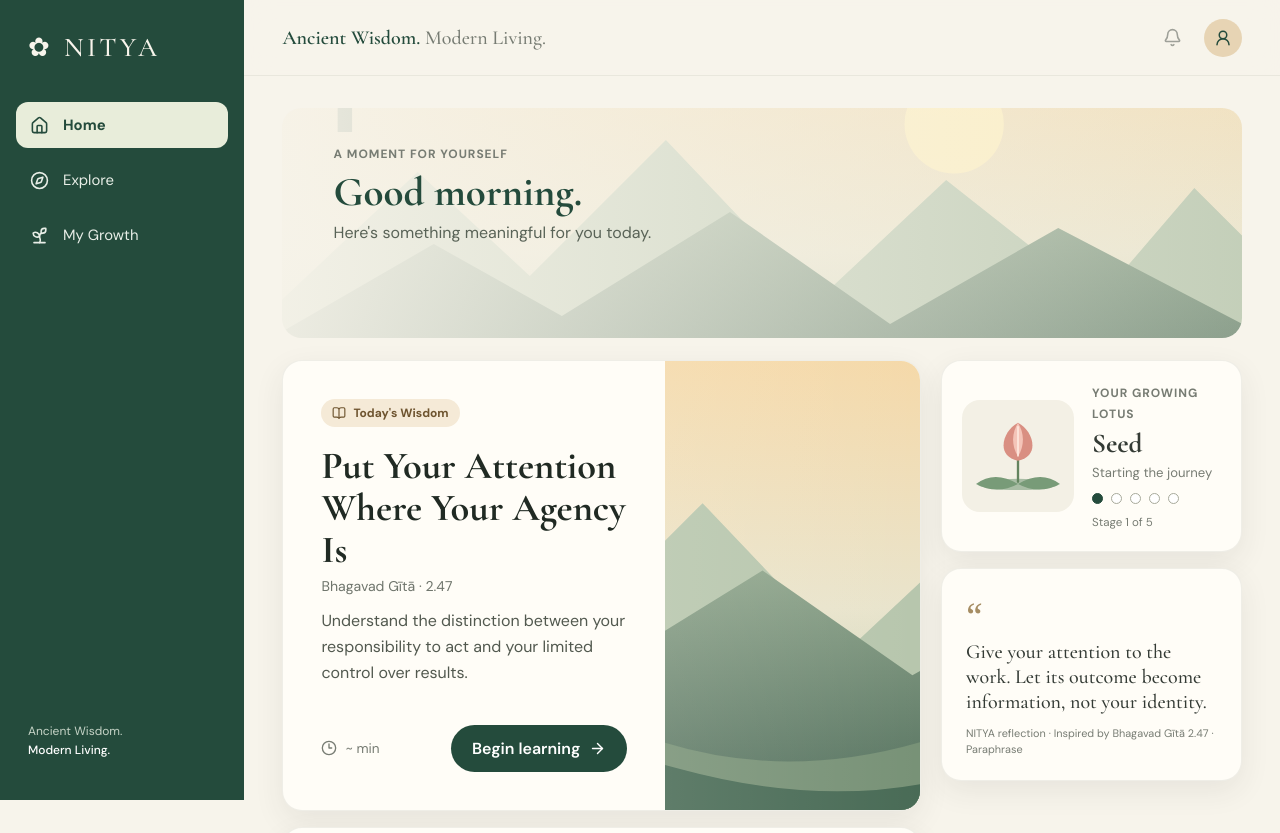
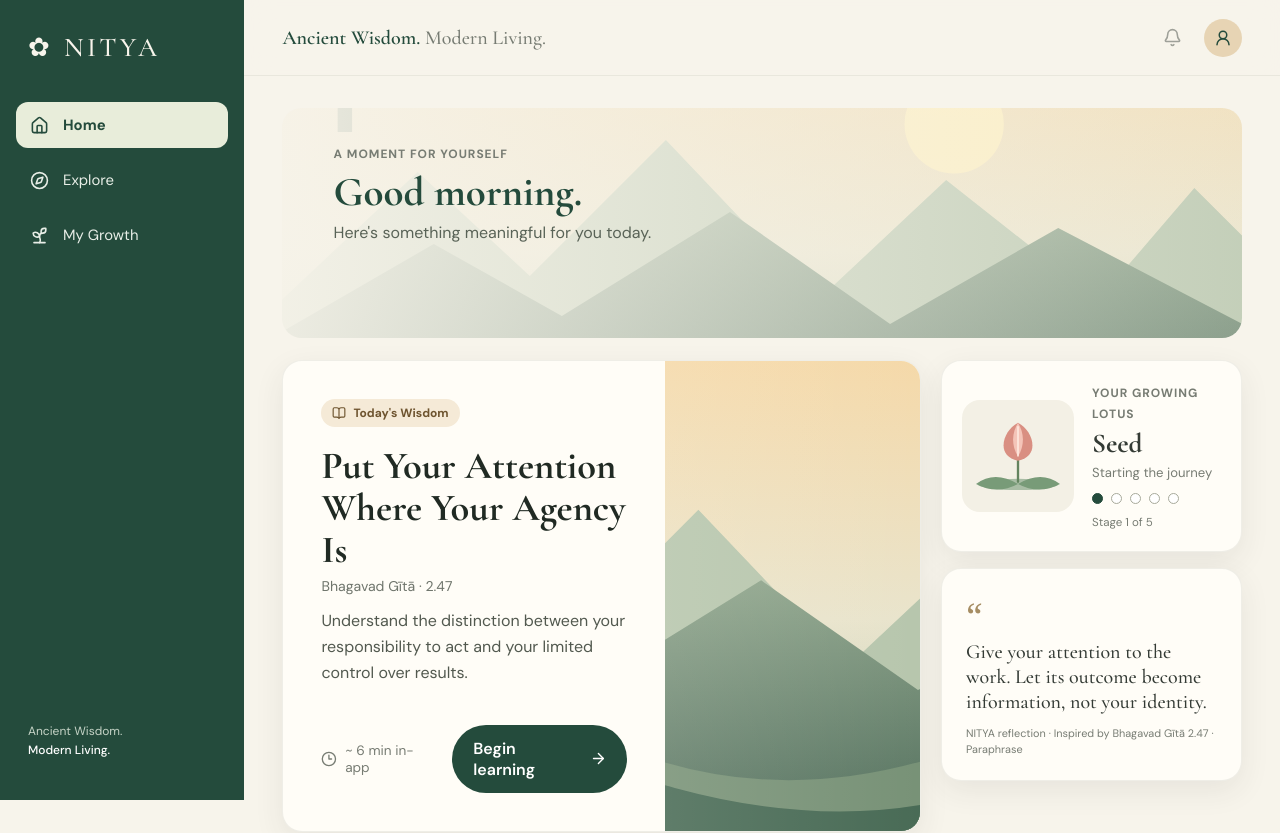
Before and after one commit to rskr28/Nitya, a React (Vite) app: page / in a window 1280 px wide. Shown: the top 833 px of the page. Built offline with nearby package versions, Linux system fonts and the light colour scheme.

Commit message:
Clarify Home lesson time is in-app learning time

```diff
--- a/src/components/WisdomCard/index.tsx
+++ b/src/components/WisdomCard/index.tsx
@@ -12,7 +12,7 @@ export default function WisdomCard({ lesson, actionLabel = 'Begin learning' }: {
         <p className="wisdom-card__source">{lesson.source}</p>
         <p>{lesson.description}</p>
         <div className="wisdom-card__footer">
-          <span><Clock3 size={16} /> ~ {lesson.minutes} min</span>
+          <span><Clock3 size={16} /> ~ {lesson.inAppMinutes} min in-app</span>
           <Link className="btn" to={`/lesson/${lesson.id}`}>{actionLabel} <ArrowRight size={17} /></Link>
         </div>
       </div>
```
